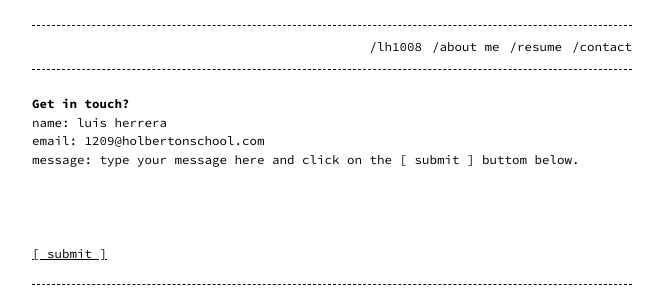
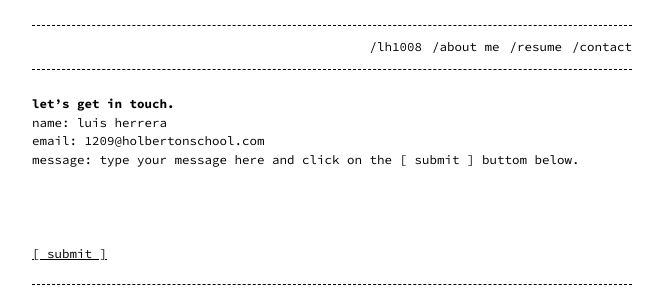
Before and after one commit to lh1008/lh1008.github.io, a Jekyll site: the page built from contact.md, in a window 1280 px wide. Shown: the top 288 px of the page, without its empty margins (308-971 px from the left). Built offline with Jekyll 4.4.1, drawn with Linux system fonts in a browser that asks for light colours.

Commit message:
Modified contact section title

```diff
--- a/contact.md
+++ b/contact.md
@@ -4,7 +4,7 @@ layout: page
 permalink: /contact
 ---
 
-# Get in touch?
+# let's get in touch.
 
 <form>
   <input type="text" id="name" name="name" placeholder="name: luis herrera" autocomplete="off">
```
